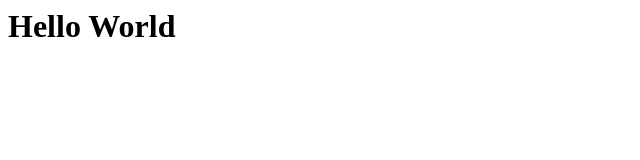
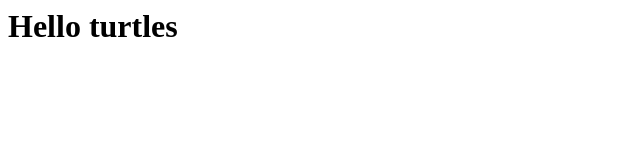
Before and after one commit to Hen1313/web-project, a plain HTML site: page index.html in a window 1280 px wide. Shown: the full height of the page, 0-640 px from the left. Drawn offline with Linux system fonts and the light colour scheme.

Commit message:
Github comitt 2
Text change to my index.html file

```diff
--- a/index.html
+++ b/index.html
@@ -1 +1 @@
-<h1>Hello World</h1>
+<h1>Hello turtles</h1>
```
